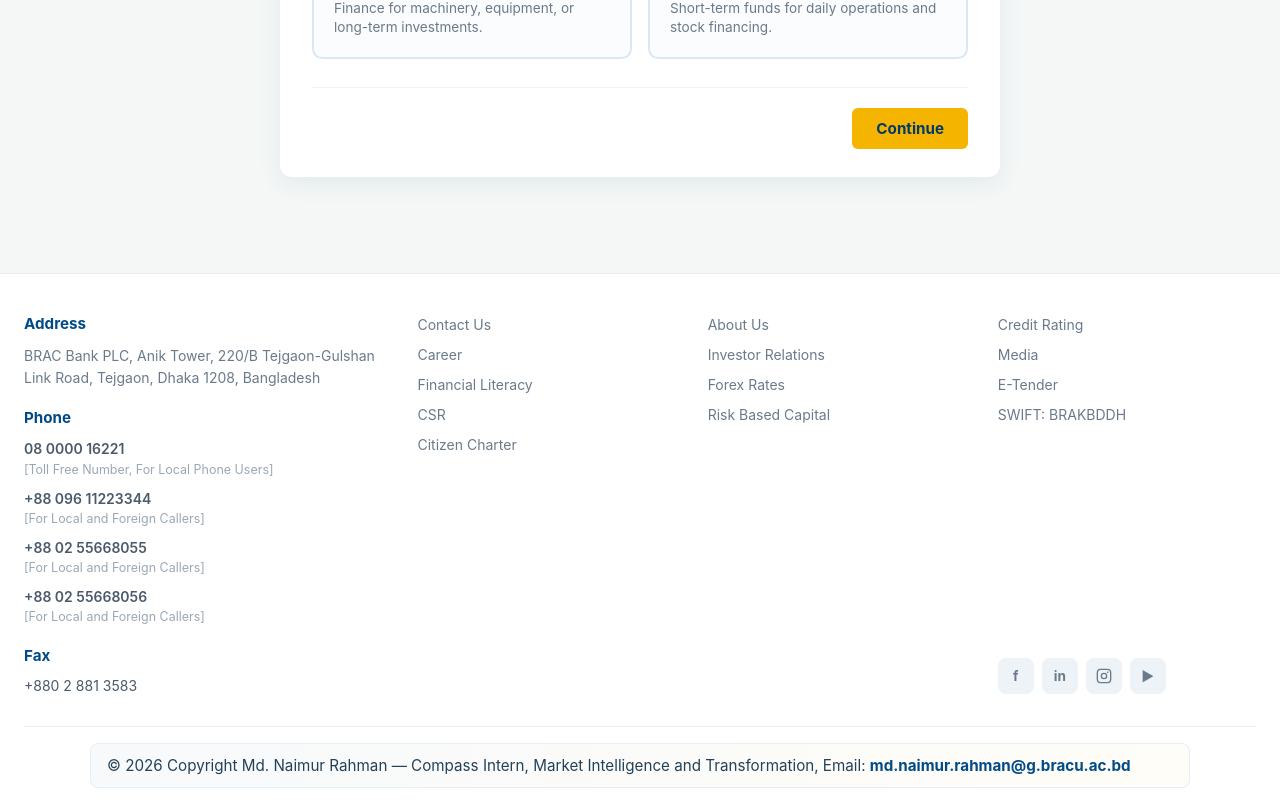
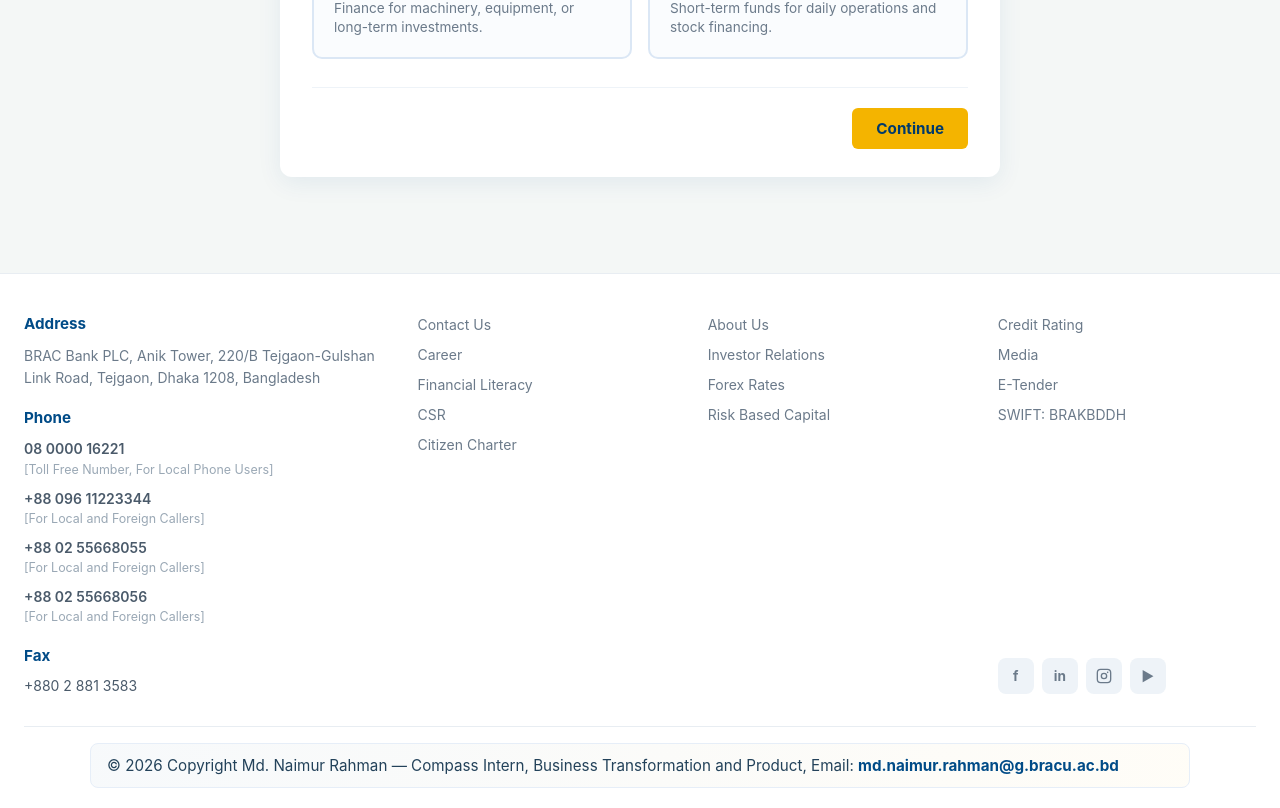
Before and after one commit to naimurrahdurjoy/sme-loan_calculator, a website: page brac-sme-emicalc/index.html in a window 1280 px wide. Shown: the part 384-1192 px from the top of the page. Drawn offline with Linux system fonts and the light colour scheme.

Commit message:
chore: update brac-sme-emicalc site and assets

```diff
--- a/brac-sme-emicalc/index.html
+++ b/brac-sme-emicalc/index.html
@@ -290,7 +290,7 @@
 
       <div class="footer-bottom">
         <div class="author-box">
-          <p>© 2026 Copyright Md. Naimur Rahman — Compass Intern, Market Intelligence and Transformation, Email: <a href="mailto:md.naimur.rahman@g.bracu.ac.bd">md.naimur.rahman@g.bracu.ac.bd</a></p>
+          <p>© 2026 Copyright Md. Naimur Rahman — Compass Intern, Business Transformation and Product, Email: <a href="mailto:md.naimur.rahman@g.bracu.ac.bd">md.naimur.rahman@g.bracu.ac.bd</a></p>
         </div>
       </div>
     </div>
```
